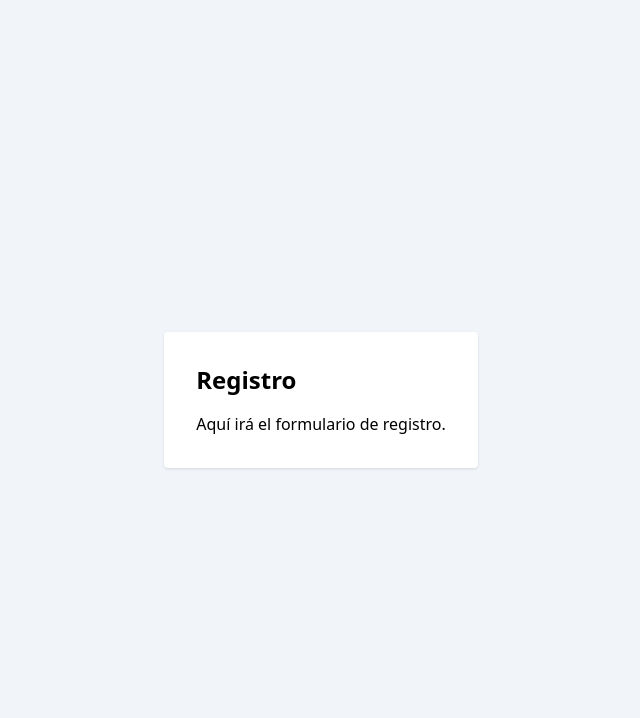
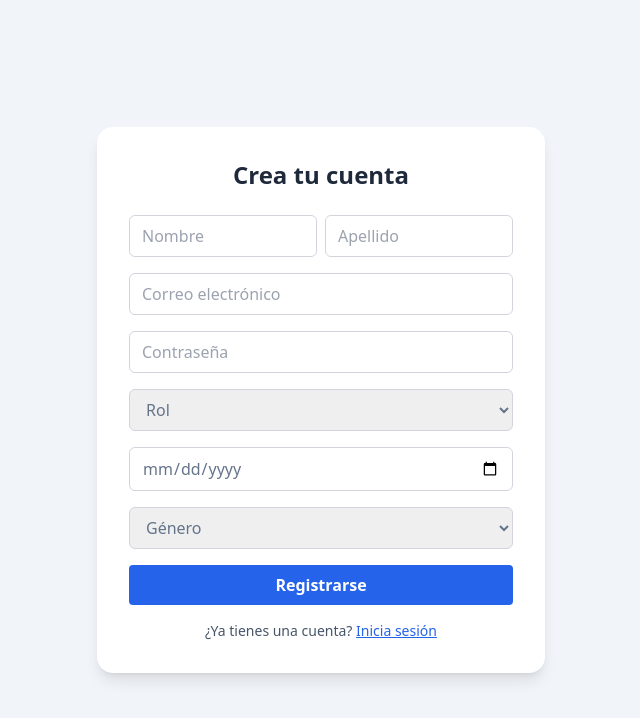
Before and after one commit to Marga75/EquusTrack, a React (Vite) app in the folder frontend/EquusTrackFrontend/: page /registro in a window 1280 px wide. Shown: the top 718 px of the page, without its empty margins (319-959 px from the left). Built offline with nearby package versions, Linux system fonts and the light colour scheme.

Commit message:
Creamos de manera correcta el formulario de registro

```diff
--- a/frontend/EquusTrackFrontend/src/pages/Registro.jsx
+++ b/frontend/EquusTrackFrontend/src/pages/Registro.jsx
@@ -1,9 +1,66 @@
+import { Link } from "react-router-dom";
+
 export default function Registro() {
   return (
-    <div className="h-screen flex items-center justify-center bg-slate-100">
-      <div className="p-8 bg-white shadow rounded">
-        <h1 className="text-2xl font-bold mb-4">Registro</h1>
-        <p>Aquí irá el formulario de registro.</p>
+    <div className="min-h-screen flex items-center justify-center bg-slate-100 px-4">
+      <div className="bg-white p-8 rounded-2xl shadow-lg w-full max-w-md">
+        <h2 className="text-2xl font-bold text-center mb-6 text-slate-800">
+          Crea tu cuenta
+        </h2>
+        <form className="space-y-4">
+          <div className="flex gap-2">
+            <input
+              type="text"
+              placeholder="Nombre"
+              className="w-1/2 px-3 py-2 border border-gray-300 rounded-md focus:outline-none focus:ring focus:border-blue-400"
+            />
+            <input
+              type="text"
+              placeholder="Apellido"
+              className="w-1/2 px-3 py-2 border border-gray-300 rounded-md focus:outline-none focus:ring focus:border-blue-400"
+            />
+          </div>
+          <input
+            type="email"
+            placeholder="Correo electrónico"
+            className="w-full px-3 py-2 border border-gray-300 rounded-md focus:outline-none focus:ring focus:border-blue-400"
+          />
+          <input
+            type="password"
+            placeholder="Contraseña"
+            className="w-full px-3 py-2 border border-gray-300 rounded-md focus:outline-none focus:ring focus:border-blue-400"
+          />
+          <select
+            className="w-full px-3 py-2 border border-gray-300 rounded-md focus:outline-none focus:ring focus:border-blue-400 text-slate-500"
+          >
+            <option value="">Rol</option>
+            <option value="jinete">Jinete</option>
+            <option value="entrenador">Entrenador</option>
+          </select>
+          <input
+            type="date"
+            className="w-full px-3 py-2 border border-gray-300 rounded-md focus:outline-none focus:ring focus:border-blue-400 text-slate-500"
+          />
+          <select
+            className="w-full px-3 py-2 border border-gray-300 rounded-md focus:outline-none focus:ring focus:border-blue-400 text-slate-500"
+          >
+            <option value="">Género</option>
+            <option value="jinete">Jinete</option>
+            <option value="amazona">Amazona</option>
+          </select>
+          <button
+            type="submit"
+            className="w-full bg-blue-600 hover:bg-blue-700 text-white font-semibold py-2 rounded transition"
+          >
+            Registrarse
+          </button>
+        </form>
+        <div className="mt-4 text-center text-sm text-slate-600">
+          ¿Ya tienes una cuenta?{" "}
+          <Link to="/" className="text-blue-600 underline">
+            Inicia sesión
+          </Link>
+        </div>
       </div>
     </div>
   );
```
